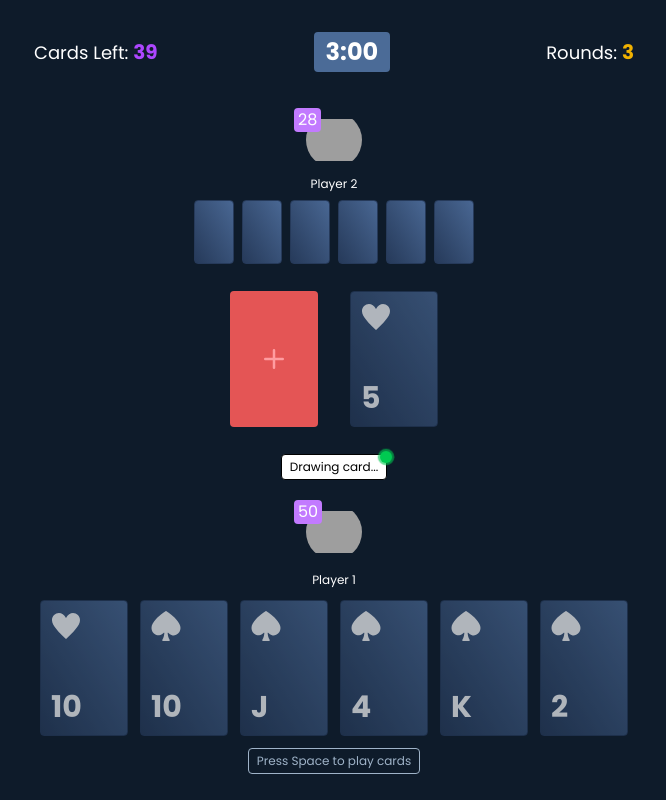
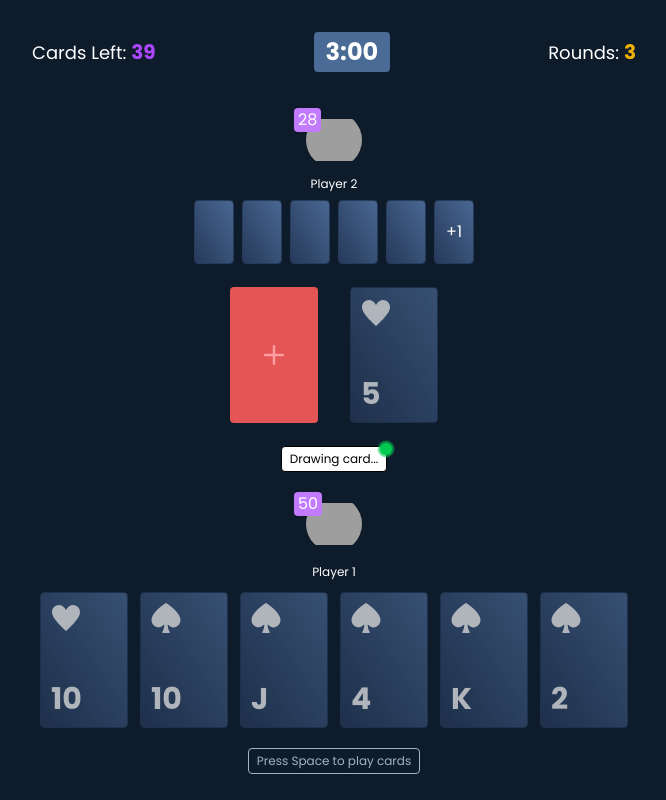
Before and after one commit to juliakroger/t-plus-code-challenge, a React (Vite) app: page / in a window 1280 px wide. Both pictures are taken after a click on the button "Start Game". Shown: the whole page, without its empty margins (306-972 px from the left). Built offline with nearby package versions, Linux system fonts and the light colour scheme; grey boxes are pictures that could not be loaded.

Commit message:
fix: prevent layout breaking

```diff
--- a/src/components/OponentHand.tsx
+++ b/src/components/OponentHand.tsx
@@ -7,9 +7,21 @@ interface Props {
   isPlaying: boolean;
 }
 
+const MAX_VISIBLE = 5;
+
 const OponentHand = ({ opponentHand, isPlaying }: Props) => {
   const score = useMemo(() => {
     return calculateScore(opponentHand);
+  }, [opponentHand]);
+
+  const { visibleCards, remainingAmount } = useMemo(() => {
+    return {
+      visibleCards: opponentHand.slice(0, MAX_VISIBLE),
+      remainingAmount:
+        opponentHand.length > MAX_VISIBLE
+          ? opponentHand.length - MAX_VISIBLE
+          : 0,
+    };
   }, [opponentHand]);
 
   return (
@@ -36,12 +48,18 @@ const OponentHand = ({ opponentHand, isPlaying }: Props) => {
       <div className="text-xs">Player 2</div>
 
       <div className="flex gap-2">
-        {opponentHand.map((_, index) => (
+        {visibleCards.map((_, index) => (
           <button
             key={`oponent-card-${index}`}
             className="w-10 h-16 p-2.5 rounded flex flex-col justify-between bg-linear-to-bl from-card to-card-dark border border-card-dark"
           ></button>
         ))}
+
+        {remainingAmount ? (
+          <div className="w-10 h-16 p-2.5 rounded flex flex-col items-center justify-center bg-linear-to-bl from-card to-card-dark border border-card-dark">
+            +{remainingAmount}
+          </div>
+        ) : null}
       </div>
     </div>
   );
--- a/src/components/UserHand.tsx
+++ b/src/components/UserHand.tsx
@@ -101,7 +101,8 @@ const UserHand = ({
 
       <div className="text-xs">Player 1</div>
 
-      <div className="flex justify-center gap-3">
+      <div className="max-w-[900px] overflow-x-auto pb-2 px-2">
+        <div className="flex justify-center gap-3 min-w-min">
           {userHand.length ? (
             userHand.map((card, index) => {
               const isValid = isValidPlay(card, topCardDiscarded);
@@ -120,6 +121,7 @@ const UserHand = ({
           ) : (
             <div className="w-22 h-34 p-2.5 rounded bg-surface border border-glow border-dashed" />
           )}
+        </div>
       </div>
 
       <div className="flex p-4 flex justify-center gap-2 md:hidden">
--- a/src/utils/gameRules.ts
+++ b/src/utils/gameRules.ts
@@ -1,7 +1,9 @@
 import type { CardProps } from "@/utils/cardDeck";
 
 export const isValidPlay = (card: CardProps, topCard: CardProps) => {
-  return card.points === topCard.points || card.points === topCard.points + 1;
+  return (
+    card?.points === topCard?.points || card?.points === topCard?.points + 1
+  );
 };
 
 export const getValidCards = (hand: CardProps[], topCard: CardProps) => {
```
Lines whose indentation alone changed are shown as unchanged.
